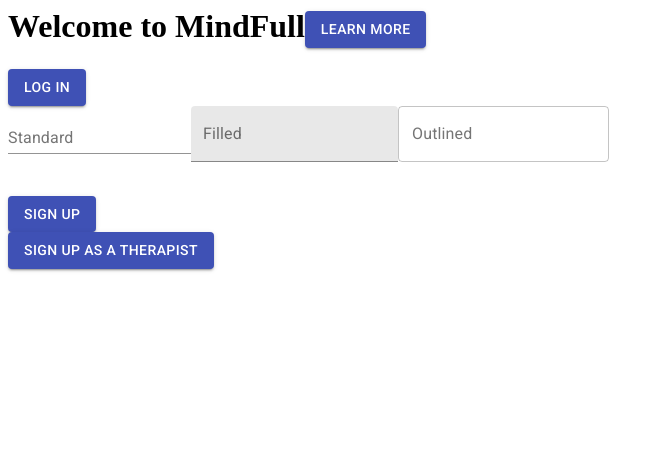
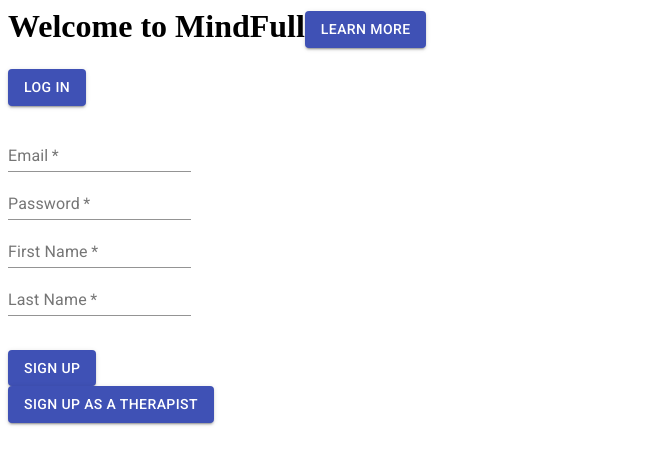
Before and after one commit to MindFull-app/MindFull, a React app: page /form in a window 1280 px wide. Shown: the top 464 px of the page, without its empty margins (0-665 px from the left). Built offline with nearby package versions, Linux system fonts and the light colour scheme.

Commit message:
further front end updates

```diff
--- a/client/App.jsx
+++ b/client/App.jsx
@@ -12,10 +12,15 @@ function App() {
         Log in
       </Button>
       <br/>
+      <br/>
       <form className="class" noValidate autoComplete="off">
-        <TextField id="standard-basic" label="Standard" />
-        <TextField id="filled-basic" label="Filled" variant="filled" />
-        <TextField id="outlined-basic" label="Outlined" variant="outlined" />
+        <TextField required id="signup_username" label="Email" />
+        <br/>
+        <TextField required id="signup_password" label="Password" />
+        <br/>
+        <TextField required id="first_name" label="First Name" />
+        <br/>
+        <TextField required id="last_name" label="Last Name" />
       </form>
       <br/>
       <Button variant="contained" color="primary">
--- a/client/Home.jsx
+++ b/client/Home.jsx
@@ -12,19 +12,19 @@ function Home() {
       <h1>Welcome to MindFull, user_name</h1>
 
       <h4>Fill out your user form</h4>
-      <Button variant="contained" color="primary">
+      <Button id="user_form" variant="contained" color="primary">
         Here
       </Button>
       <br/>
 
       <h4>View therapist matches</h4>
-      <Button variant="contained" color="primary">
+      <Button id="therapist_matches" variant="contained" color="primary">
         Here
       </Button>
       <br/>
 
       <h4>View therapist communications</h4>
-      <Button variant="contained" color="primary">
+      <Button id="therapist_communications" variant="contained" color="primary">
         Here
       </Button>
     </div>
```
Also changed, not shown: client/LogIn.jsx (+7 -0 lines), client/SignUp.jsx (+10 -0 lines), 1 other file (tests, documents, lock files or other folders).
